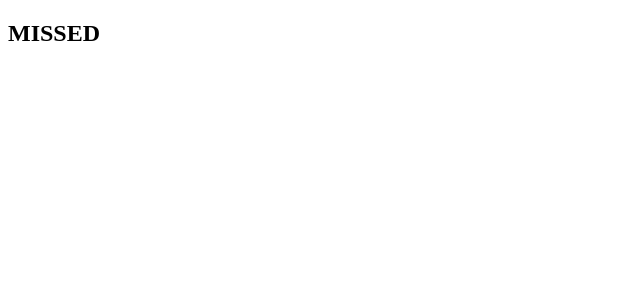
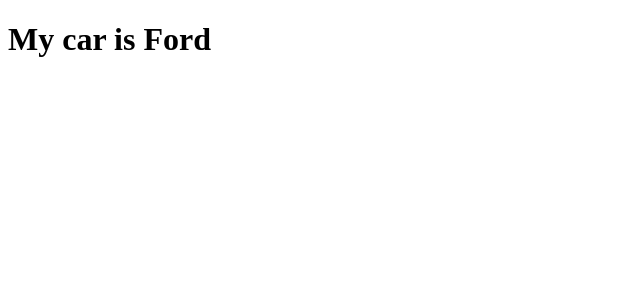
Before and after one commit to kaustubh3852/my-react-app, a React (Vite) app: page / in a window 1280 px wide. Shown: the top 300 px of the page, without its empty margins (0-640 px from the left). Built offline with nearby package versions, Linux system fonts and the light colour scheme.

Commit message:
&& Operator

```diff
--- a/src/App.jsx
+++ b/src/App.jsx
@@ -1,8 +1,8 @@
-import Goal from "./Goal";
+import Car from './Car';
 const App = () => {
     return (
         <>
-        <Goal isGoal={false}/>
+        <Car brand="Ford"/>
         </>
     );
 }
--- a/src/Car.jsx
+++ b/src/Car.jsx
@@ -1,7 +1,7 @@
-const Car = ({color="blue", brand}) => {
+const Car = (props) => {
     return (
         <>
-        <h2>My {color} {brand}</h2>
+        {props.brand && <h1>My car is {props.brand}</h1>}
         </>
     );
 }
--- a/src/Goal.jsx
+++ b/src/Goal.jsx
@@ -2,13 +2,10 @@
 import MadeGoal from "./MadeGoal";
 const Goal = (props) => {
     const isGoal = props.isGoal;
-    if(isGoal) {
-        return (
-            <MadeGoal/>
-        );
-    }
     return (
-        <MissedGoal/>
+        <>
+        {isGoal ? <MadeGoal/> : <MissedGoal/>}
+        </>
     );
 };
 export default Goal;
```
